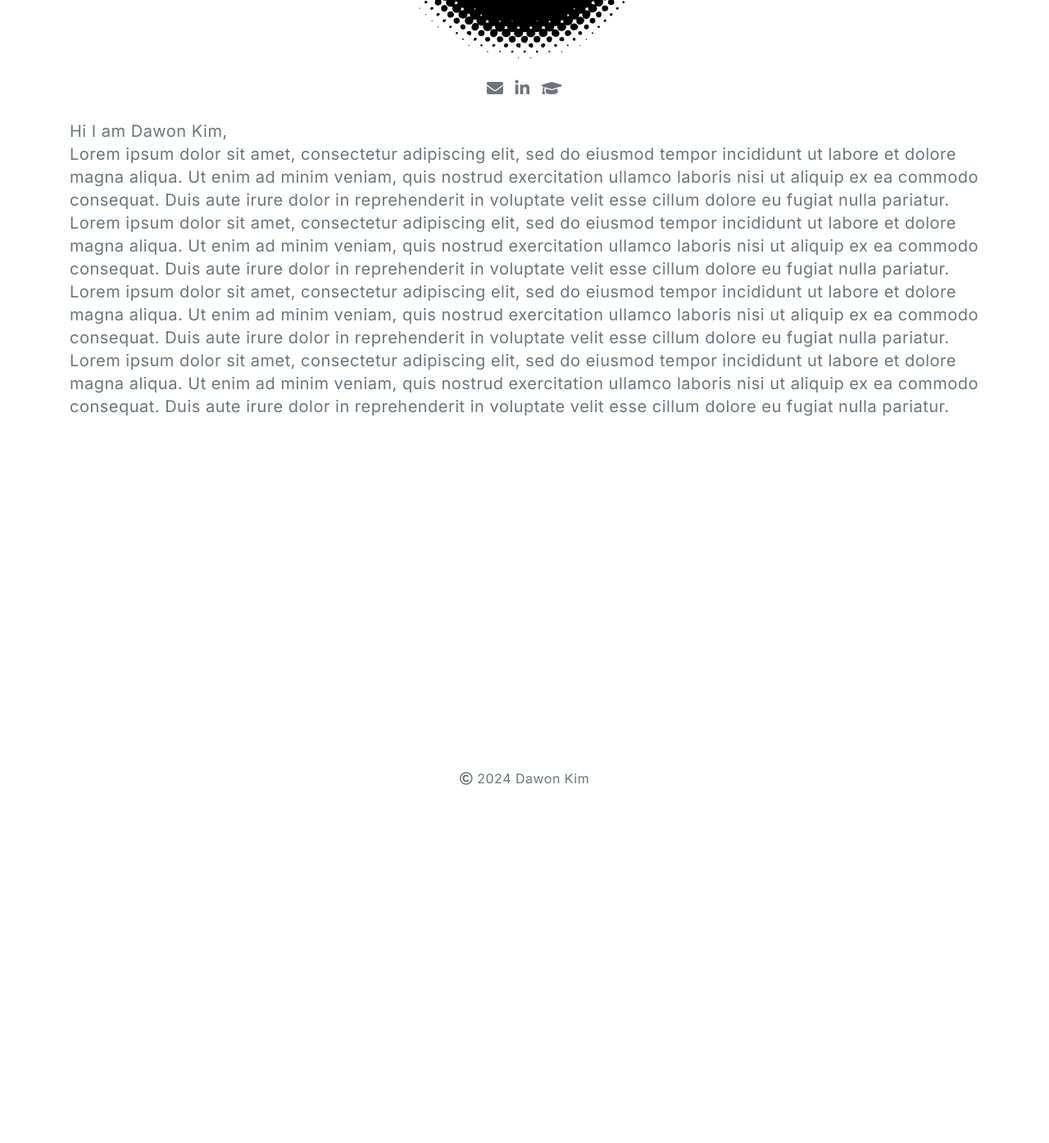
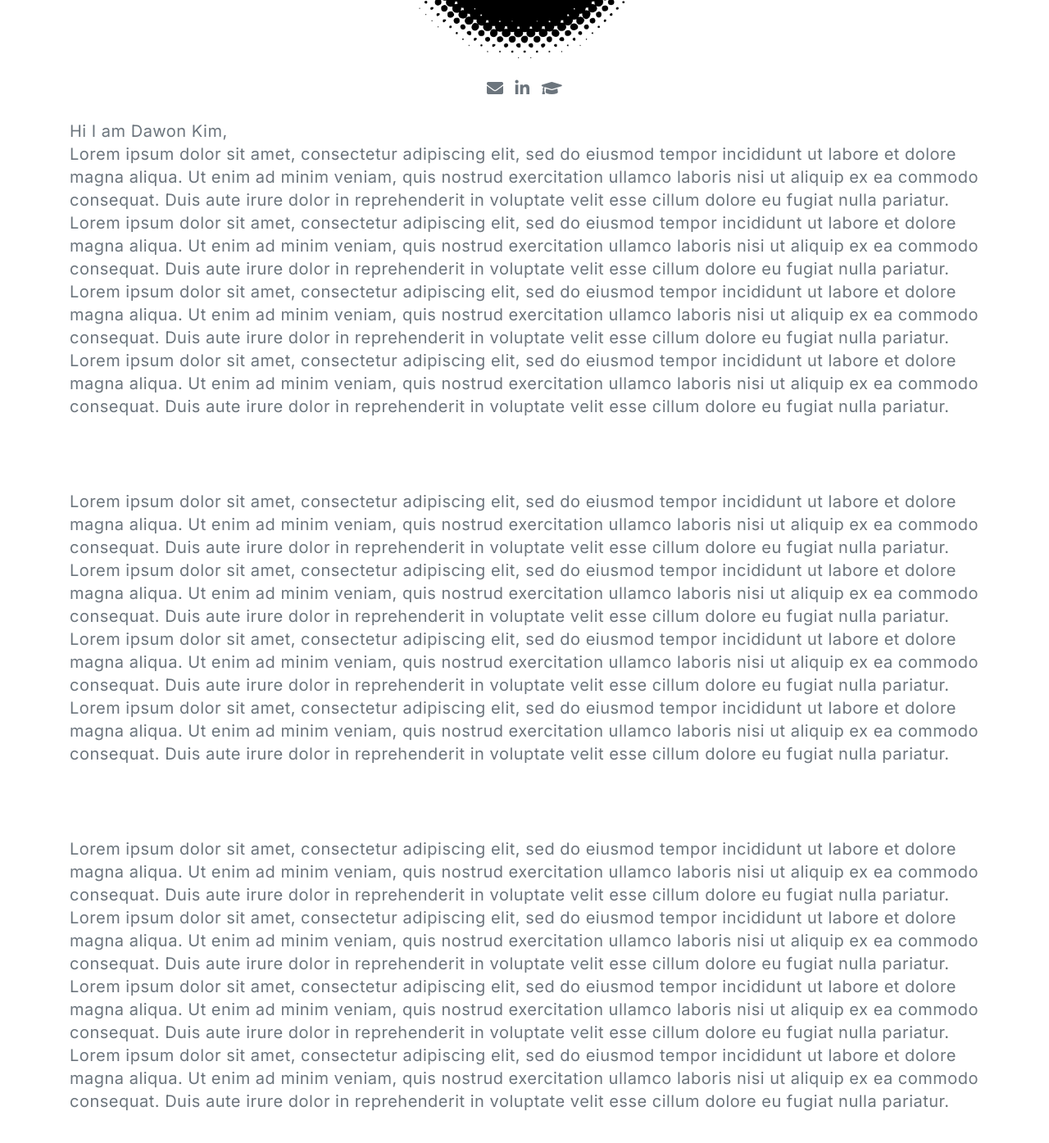
Before and after one commit to dawonkimhci/dawonkimhci.github.io, a Jekyll site: the page built from pages/index.md, in a window 1280 px wide and 1400 px high, scrolled down 421 px. Shown: the top 1395 px of the window at 82% size. Built offline with Jekyll 4.4.1, drawn with Linux system fonts in a browser that asks for light colours; before the commit the page ends 1051 px from its top, so only the background shows below that.

Commit message:
Update index.md

```diff
--- a/pages/index.md
+++ b/pages/index.md
@@ -13,3 +13,20 @@ Lorem ipsum dolor sit amet, consectetur adipiscing elit, sed do eiusmod tempor i
 Lorem ipsum dolor sit amet, consectetur adipiscing elit, sed do eiusmod tempor incididunt ut labore et dolore magna aliqua. Ut enim ad minim veniam, quis nostrud exercitation ullamco laboris nisi ut aliquip ex ea commodo consequat. Duis aute irure dolor in reprehenderit in voluptate velit esse cillum dolore eu fugiat nulla pariatur.
 </p>
 <br>
+<br>
+<p class="text-muted wow animated slideInUp" data-wow-delay=".25s">
+Lorem ipsum dolor sit amet, consectetur adipiscing elit, sed do eiusmod tempor incididunt ut labore et dolore magna aliqua. Ut enim ad minim veniam, quis nostrud exercitation ullamco laboris nisi ut aliquip ex ea commodo consequat. Duis aute irure dolor in reprehenderit in voluptate velit esse cillum dolore eu fugiat nulla pariatur.
+Lorem ipsum dolor sit amet, consectetur adipiscing elit, sed do eiusmod tempor incididunt ut labore et dolore magna aliqua. Ut enim ad minim veniam, quis nostrud exercitation ullamco laboris nisi ut aliquip ex ea commodo consequat. Duis aute irure dolor in reprehenderit in voluptate velit esse cillum dolore eu fugiat nulla pariatur.
+Lorem ipsum dolor sit amet, consectetur adipiscing elit, sed do eiusmod tempor incididunt ut labore et dolore magna aliqua. Ut enim ad minim veniam, quis nostrud exercitation ullamco laboris nisi ut aliquip ex ea commodo consequat. Duis aute irure dolor in reprehenderit in voluptate velit esse cillum dolore eu fugiat nulla pariatur.
+Lorem ipsum dolor sit amet, consectetur adipiscing elit, sed do eiusmod tempor incididunt ut labore et dolore magna aliqua. Ut enim ad minim veniam, quis nostrud exercitation ullamco laboris nisi ut aliquip ex ea commodo consequat. Duis aute irure dolor in reprehenderit in voluptate velit esse cillum dolore eu fugiat nulla pariatur.
+</p>
+<br>
+<br>
+<p class="text-muted wow animated slideInUp" data-wow-delay=".35s">
+Lorem ipsum dolor sit amet, consectetur adipiscing elit, sed do eiusmod tempor incididunt ut labore et dolore magna aliqua. Ut enim ad minim veniam, quis nostrud exercitation ullamco laboris nisi ut aliquip ex ea commodo consequat. Duis aute irure dolor in reprehenderit in voluptate velit esse cillum dolore eu fugiat nulla pariatur.
+Lorem ipsum dolor sit amet, consectetur adipiscing elit, sed do eiusmod tempor incididunt ut labore et dolore magna aliqua. Ut enim ad minim veniam, quis nostrud exercitation ullamco laboris nisi ut aliquip ex ea commodo consequat. Duis aute irure dolor in reprehenderit in voluptate velit esse cillum dolore eu fugiat nulla pariatur.
+Lorem ipsum dolor sit amet, consectetur adipiscing elit, sed do eiusmod tempor incididunt ut labore et dolore magna aliqua. Ut enim ad minim veniam, quis nostrud exercitation ullamco laboris nisi ut aliquip ex ea commodo consequat. Duis aute irure dolor in reprehenderit in voluptate velit esse cillum dolore eu fugiat nulla pariatur.
+Lorem ipsum dolor sit amet, consectetur adipiscing elit, sed do eiusmod tempor incididunt ut labore et dolore magna aliqua. Ut enim ad minim veniam, quis nostrud exercitation ullamco laboris nisi ut aliquip ex ea commodo consequat. Duis aute irure dolor in reprehenderit in voluptate velit esse cillum dolore eu fugiat nulla pariatur.
+</p>
+<br>
+<br>
```
